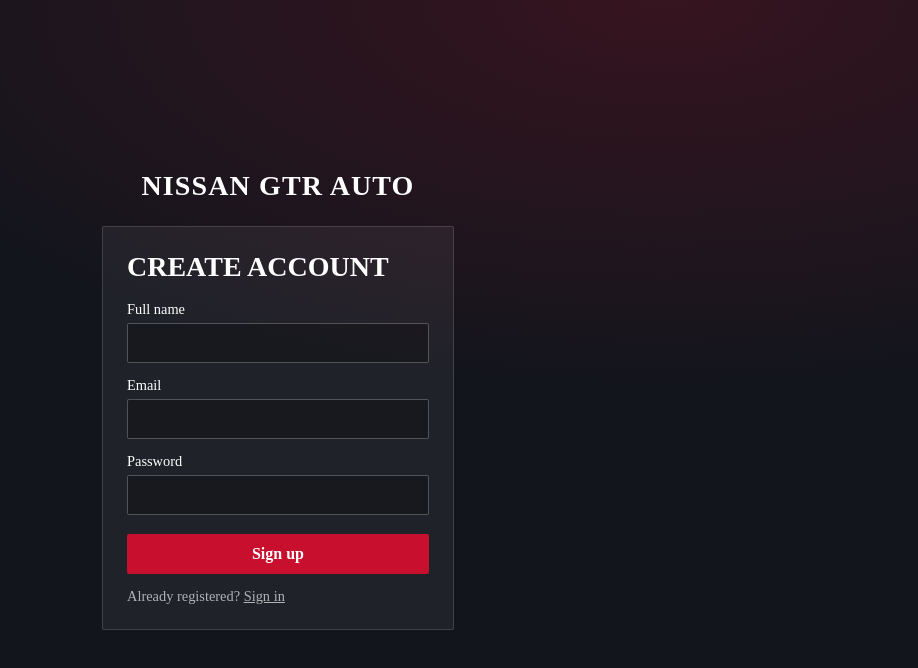
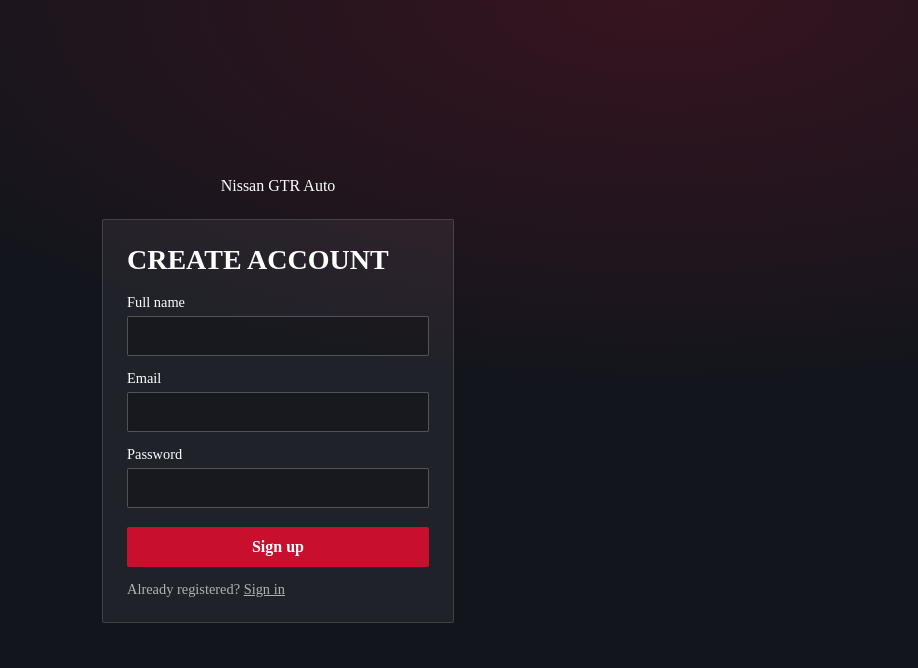
Before and after one commit to Vanguduza/Nissan-Gtr-Auto, a Next.js app in the folder apps/web/: page /signup in a window 1280 px wide. Shown: the top 668 px of the page, without its empty margins (362-1280 px from the left). Built offline with nearby package versions, Linux system fonts and the light colour scheme; no server answers.

Commit message:
auto-sync: 2026-07-23 23:29:18

```diff
--- a/apps/web/app/(auth)/login/auth.module.css
+++ b/apps/web/app/(auth)/login/auth.module.css
@@ -12,11 +12,13 @@
 }
 
 .brand {
-  font-family: var(--font-display);
-  font-size: 1.75rem;
-  font-weight: 700;
-  letter-spacing: 0.04em;
-  text-transform: uppercase;
+  display: inline-flex;
+}
+
+.brandLogo {
+  width: 88px;
+  height: 88px;
+  object-fit: contain;
 }
 
 .form {
--- a/apps/web/app/(auth)/login/page.tsx
+++ b/apps/web/app/(auth)/login/page.tsx
@@ -1,5 +1,6 @@
 "use client";
 
+import Image from "next/image";
 import Link from "next/link";
 import { FormEvent, useState } from "react";
 import { createWebClient } from "@/lib/supabase";
--- a/apps/web/app/(auth)/signup/page.tsx
+++ b/apps/web/app/(auth)/signup/page.tsx
@@ -1,5 +1,6 @@
 "use client";
 
+import Image from "next/image";
 import Link from "next/link";
 import { FormEvent, useState } from "react";
 import { createWebClient } from "@/lib/supabase";
--- a/apps/web/app/layout.tsx
+++ b/apps/web/app/layout.tsx
@@ -26,11 +26,16 @@
   },
   description:
     "Genuine Nissan spare parts for Zimbabwe — fitment search, My Garage, and B2B supply.",
+  icons: {
+    icon: "/brand/logo.png",
+    apple: "/brand/logo.png",
+  },
   openGraph: {
     title: "Nissan GTR Auto",
     description: "Spare parts distribution · nissangtrauto.co.zw",
     url: siteUrl,
     siteName: "Nissan GTR Auto",
+    images: [{ url: "/brand/logo.png", alt: "Nissan GTR Auto" }],
   },
 };
 
```
Also changed, not shown: apps/web/app/(storefront)/page.tsx (+12 -1 lines).
